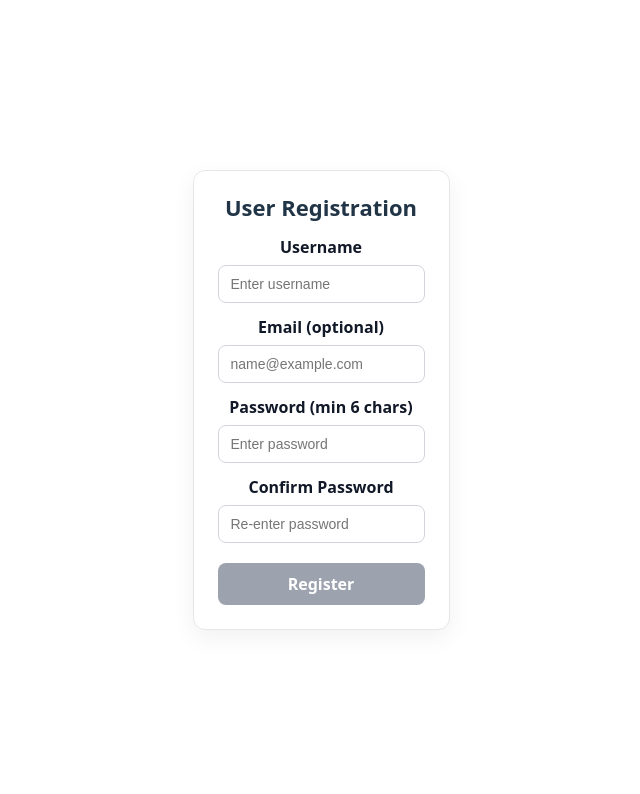
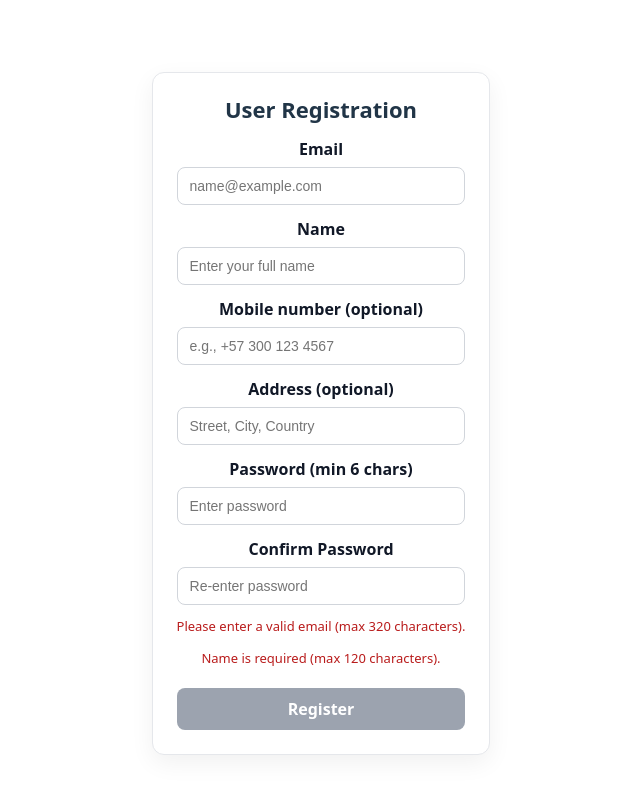
Before and after one commit to Alpoh/practice-front, a React (Vite) app: page / in a window 1280 px wide. Shown: the top 794 px of the page, without its empty margins (319-959 px from the left). Built offline with nearby package versions, Linux system fonts and the light colour scheme.

Commit message:
[feature/fix-integration] fix integration with backend

```diff
--- a/src/pages/RegisterPage.tsx
+++ b/src/pages/RegisterPage.tsx
@@ -3,8 +3,10 @@ import { registerUser } from '../api';
 import './RegisterPage.css';
 
 export default function RegisterPage() {
-  const [username, setUsername] = useState('');
   const [email, setEmail] = useState('');
+  const [name, setName] = useState('');
+  const [mobileNumber, setMobileNumber] = useState('');
+  const [address, setAddress] = useState('');
   const [password, setPassword] = useState('');
   const [confirmPassword, setConfirmPassword] = useState('');
   const [loading, setLoading] = useState(false);
@@ -12,11 +14,18 @@ export default function RegisterPage() {
   const [error, setError] = useState<string | null>(null);
 
   const isValidEmail = useMemo(() => {
-    if (!email) return true; // optional
+    if (!email) return false; // required
+    if (email.length > 320) return false;
     return /.+@.+\..+/.test(email);
   }, [email]);
 
-  const canSubmit = username.trim().length > 0 && password.length >= 6 && password === confirmPassword && isValidEmail && !loading;
+  const isValidName = useMemo(() => name.trim().length > 0 && name.trim().length <= 120, [name]);
+  const isValidMobile = useMemo(() => !mobileNumber || mobileNumber.length <= 32, [mobileNumber]);
+  const isValidAddress = useMemo(() => !address || address.length <= 500, [address]);
+  const passwordsMatch = password && confirmPassword && password === confirmPassword;
+  const isValidPassword = password.length >= 6; // client policy; backend validates presence
+
+  const canSubmit = isValidEmail && isValidName && isValidMobile && isValidAddress && isValidPassword && passwordsMatch && !loading;
 
   async function onSubmit(e: FormEvent) {
     e.preventDefault();
@@ -24,12 +33,20 @@ export default function RegisterPage() {
     setMessage(null);
     if (!canSubmit) return;
     setLoading(true);
-    const resp = await registerUser({ username: username.trim(), email: email.trim() || undefined, password });
+    const resp = await registerUser({
+      email: email.trim(),
+      password,
+      name: name.trim(),
+      mobileNumber: mobileNumber.trim() || undefined,
+      address: address.trim() || undefined,
+    });
     setLoading(false);
     if (resp.success) {
       setMessage(resp.message);
-      setUsername('');
       setEmail('');
+      setName('');
+      setMobileNumber('');
+      setAddress('');
       setPassword('');
       setConfirmPassword('');
     } else {
@@ -42,23 +59,48 @@ export default function RegisterPage() {
       <h1>User Registration</h1>
       <form onSubmit={onSubmit} className="register-form">
         <label>
-          Username
-          <input
-            type="text"
-            value={username}
-            onChange={(e) => setUsername(e.target.value)}
-            placeholder="Enter username"
-            required
-          />
-        </label>
-
-        <label>
-          Email (optional)
+          Email
           <input
             type="email"
             value={email}
             onChange={(e) => setEmail(e.target.value)}
             placeholder="name@example.com"
+            required
+            maxLength={320}
+          />
+        </label>
+
+        <label>
+          Name
+          <input
+            type="text"
+            value={name}
+            onChange={(e) => setName(e.target.value)}
+            placeholder="Enter your full name"
+            required
+            maxLength={120}
+          />
+        </label>
+
+        <label>
+          Mobile number (optional)
+          <input
+            type="text"
+            value={mobileNumber}
+            onChange={(e) => setMobileNumber(e.target.value)}
+            placeholder="e.g., +57 300 123 4567"
+            maxLength={32}
+          />
+        </label>
+
+        <label>
+          Address (optional)
+          <input
+            type="text"
+            value={address}
+            onChange={(e) => setAddress(e.target.value)}
+            placeholder="Street, City, Country"
+            maxLength={500}
           />
         </label>
 
@@ -86,8 +128,11 @@ export default function RegisterPage() {
           />
         </label>
 
-        {!isValidEmail && <div className="hint error">Please enter a valid email address.</div>}
-        {password && confirmPassword && password !== confirmPassword && (
+        {!isValidEmail && <div className="hint error">Please enter a valid email (max 320 characters).</div>}
+        {!isValidName && <div className="hint error">Name is required (max 120 characters).</div>}
+        {!isValidMobile && <div className="hint error">Mobile number must be 32 characters or fewer.</div>}
+        {!isValidAddress && <div className="hint error">Address must be 500 characters or fewer.</div>}
+        {password && confirmPassword && !passwordsMatch && (
           <div className="hint error">Passwords do not match.</div>
         )}
 
```
Also changed, not shown: src/api.ts (+6 -3 lines), 1 other file (tests, documents, lock files or other folders).
